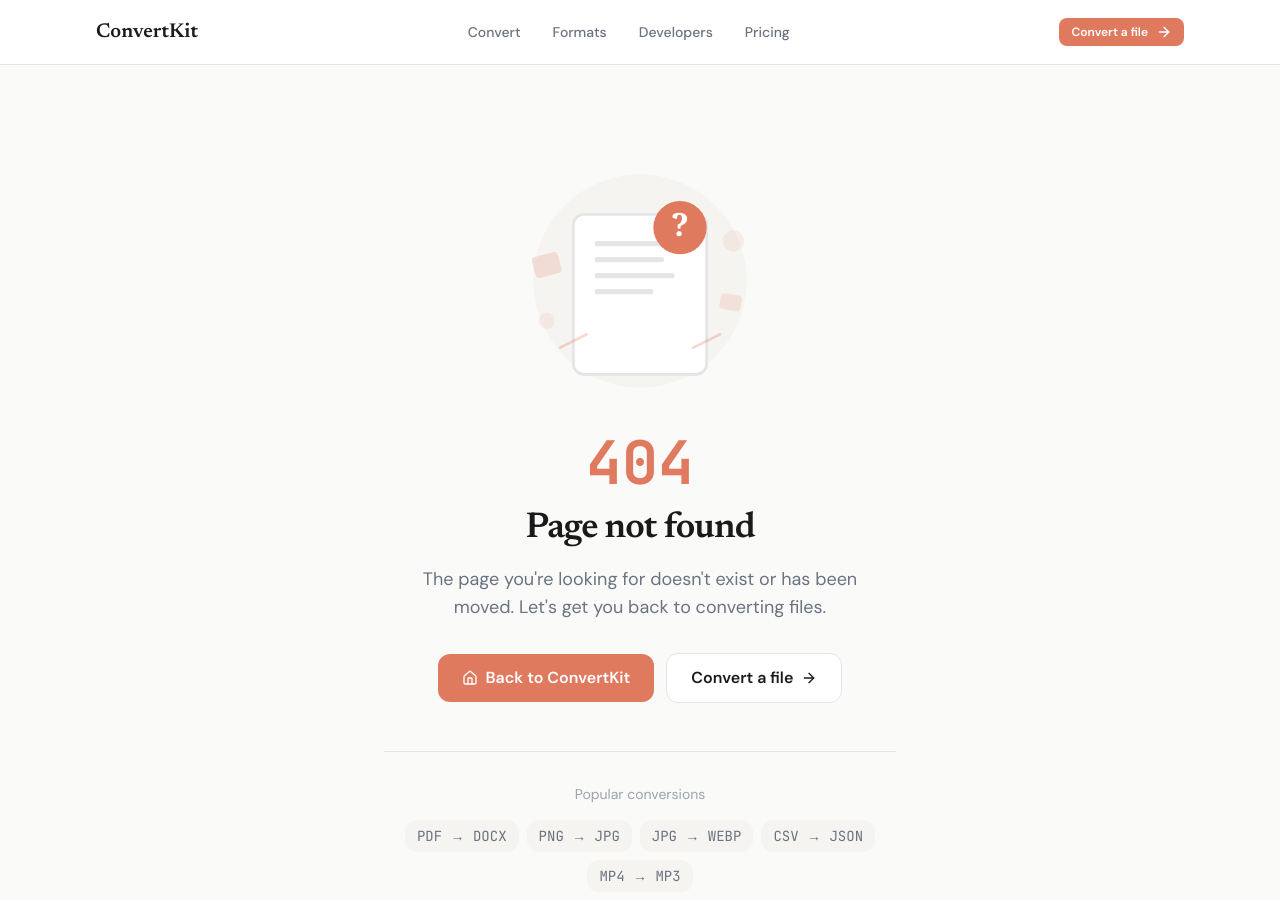
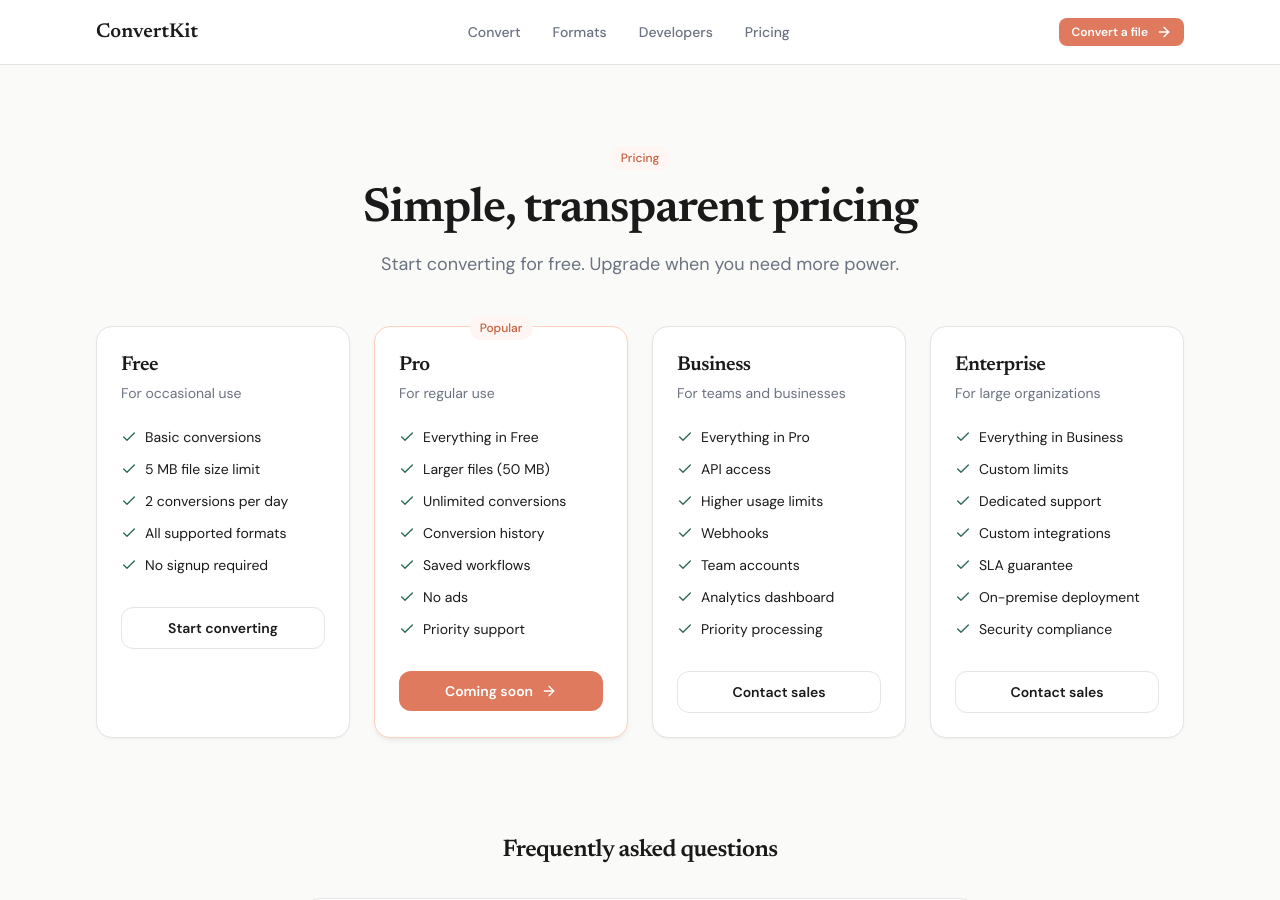
Before and after one commit to Emerald-dev0/ConvertKit, a Next.js app in the folder apps/web/: page /pricing in a window 1280 px wide. Before the commit this address had no page. Shown: the top 900 px of the page. Built offline with nearby package versions, Linux system fonts and the light colour scheme.

Commit message:
feat(web): add pricing page
- Free/Pro/Business/Enterprise tiers
- Feature comparison with checkmarks
- FAQ section
- No fake prices - ready for real pricing

```diff
--- /dev/null
+++ b/apps/web/src/app/pricing/page.tsx
@@ -0,0 +1,194 @@
+import { Metadata } from "next";
+import Link from "next/link";
+import { Check, ArrowRight } from "lucide-react";
+import { Navigation } from "@/components/ui/navigation";
+import { Footer } from "@/components/ui/footer";
+import { Badge } from "@/components/ui/badge";
+import { Button } from "@/components/ui/button";
+import { Card } from "@/components/ui/card";
+
+export const metadata: Metadata = {
+  title: "Pricing | ConvertKit",
+  description:
+    "Simple, transparent pricing. Start free, upgrade when you need more.",
+};
+
+const navItems = [
+  { label: "Convert", href: "/convert" },
+  { label: "Formats", href: "/formats" },
+  { label: "Developers", href: "/developers" },
+  { label: "Pricing", href: "/pricing" },
+];
+
+const plans = [
+  {
+    name: "Free",
+    description: "For occasional use",
+    features: [
+      "Basic conversions",
+      "5 MB file size limit",
+      "2 conversions per day",
+      "All supported formats",
+      "No signup required",
+    ],
+    cta: "Start converting",
+    ctaHref: "/convert",
+    variant: "secondary" as const,
+  },
+  {
+    name: "Pro",
+    description: "For regular use",
+    features: [
+      "Everything in Free",
+      "Larger files (50 MB)",
+      "Unlimited conversions",
+      "Conversion history",
+      "Saved workflows",
+      "No ads",
+      "Priority support",
+    ],
+    cta: "Coming soon",
+    ctaHref: "#",
+    variant: "primary" as const,
+    badge: "Popular",
+  },
+  {
+    name: "Business",
+    description: "For teams and businesses",
+    features: [
+      "Everything in Pro",
+      "API access",
+      "Higher usage limits",
+      "Webhooks",
+      "Team accounts",
+      "Analytics dashboard",
+      "Priority processing",
+    ],
+    cta: "Contact sales",
+    ctaHref: "#",
+    variant: "secondary" as const,
+  },
+  {
+    name: "Enterprise",
+    description: "For large organizations",
+    features: [
+      "Everything in Business",
+      "Custom limits",
+      "Dedicated support",
+      "Custom integrations",
+      "SLA guarantee",
+      "On-premise deployment",
+      "Security compliance",
+    ],
+    cta: "Contact sales",
+    ctaHref: "#",
+    variant: "secondary" as const,
+  },
+];
+
+export default function PricingPage() {
+  return (
+    <div className="min-h-screen bg-canvas">
+      <Navigation items={navItems} />
+
+      <main className="py-12 md:py-20">
+        <div className="max-w-6xl mx-auto px-4 sm:px-6 lg:px-8">
+          {/* Header */}
+          <div className="text-center mb-12">
+            <Badge variant="accent" className="mb-4">
+              Pricing
+            </Badge>
+            <h1 className="text-4xl md:text-5xl font-display font-semibold text-ink tracking-tight">
+              Simple, transparent pricing
+            </h1>
+            <p className="mt-4 text-lg text-ink-muted max-w-2xl mx-auto">
+              Start converting for free. Upgrade when you need more power.
+            </p>
+          </div>
+
+          {/* Plans */}
+          <div className="grid grid-cols-1 md:grid-cols-2 lg:grid-cols-4 gap-6">
+            {plans.map((plan) => (
+              <Card
+                key={plan.name}
+                className={
+                  plan.badge ? "border-accent-200 shadow-medium relative" : ""
+                }
+              >
+                {plan.badge && (
+                  <div className="absolute -top-3 left-1/2 -translate-x-1/2">
+                    <Badge variant="accent">{plan.badge}</Badge>
+                  </div>
+                )}
+
+                <div className="mb-6">
+                  <h3 className="text-xl font-display font-semibold text-ink">
+                    {plan.name}
+                  </h3>
+                  <p className="text-sm text-ink-muted mt-1">
+                    {plan.description}
+                  </p>
+                </div>
+
+                <ul className="space-y-3 mb-8">
+                  {plan.features.map((feature) => (
+                    <li key={feature} className="flex items-start gap-2">
+                      <Check className="w-4 h-4 text-success mt-0.5 flex-shrink-0" />
+                      <span className="text-sm text-ink">{feature}</span>
+                    </li>
+                  ))}
+                </ul>
+
+                <Link href={plan.ctaHref}>
+                  <Button variant={plan.variant} className="w-full">
+                    {plan.cta}
+                    {plan.variant === "primary" && (
+                      <ArrowRight className="w-4 h-4" />
+                    )}
+                  </Button>
+                </Link>
+              </Card>
+            ))}
+          </div>
+
+          {/* FAQ */}
+          <section className="mt-16 md:mt-24">
+            <h2 className="text-2xl font-display font-semibold text-ink text-center mb-8">
+              Frequently asked questions
+            </h2>
+            <div className="max-w-2xl mx-auto space-y-6">
+              {[
+                {
+                  q: "Is there really no signup required?",
+                  a: "Correct. You can convert files without creating an account. We only ask for signup when you want to save history or use advanced features.",
+                },
+                {
+                  q: "What file size limits apply?",
+                  a: "Free users can convert files up to 5 MB. Pro users get 50 MB. Business and Enterprise have custom limits.",
+                },
+                {
+                  q: "Can I use ConvertKit commercially?",
+                  a: "Yes. Our API and SDKs are designed for commercial use. See our Business and Enterprise plans for higher limits.",
+                },
+                {
+                  q: "Is my data private?",
+                  a: "Yes. Files are processed locally by default. We don't store your files unless you explicitly enable cloud storage.",
+                },
+              ].map((faq) => (
+                <div
+                  key={faq.q}
+                  className="p-6 bg-surface border border-rule rounded-xl"
+                >
+                  <h3 className="font-semibold text-ink mb-2">{faq.q}</h3>
+                  <p className="text-sm text-ink-muted">{faq.a}</p>
+                </div>
+              ))}
+            </div>
+          </section>
+        </div>
+      </main>
+
+      <Footer />
+    </div>
+  );
+}
```
